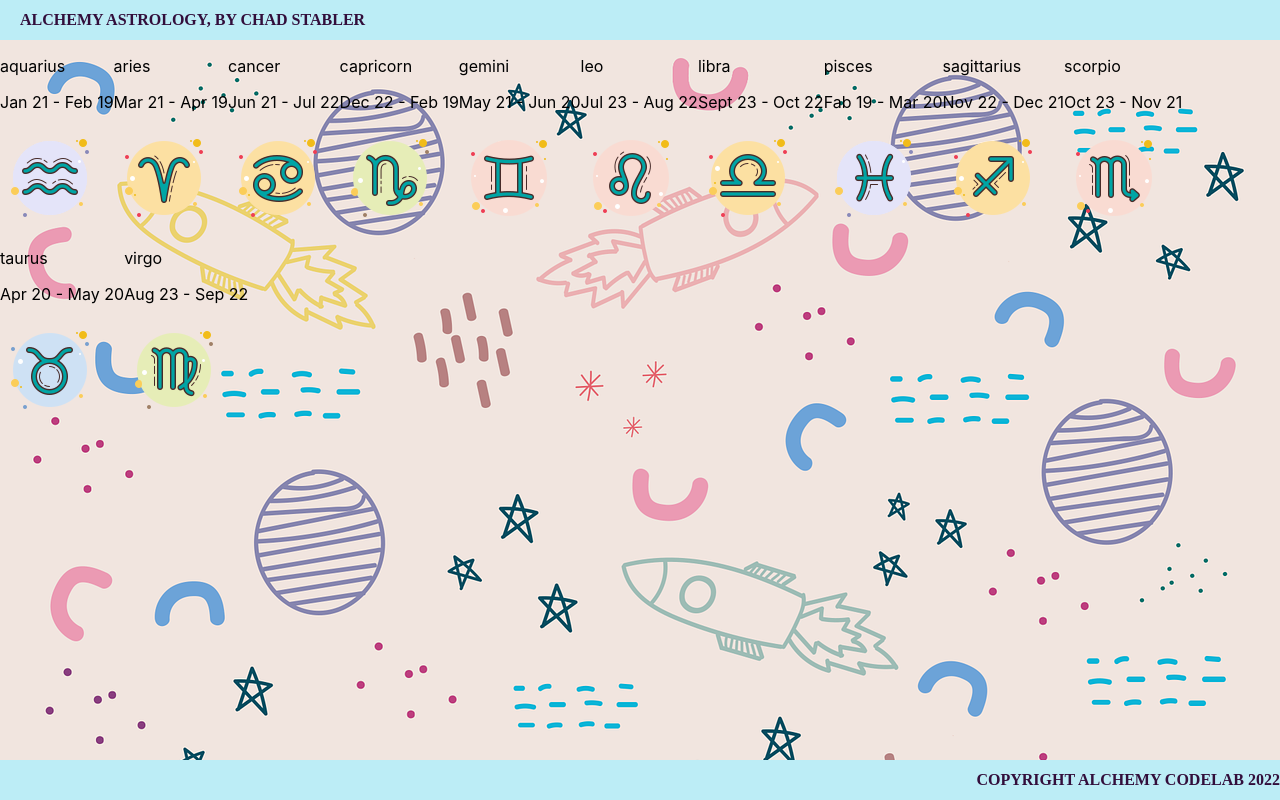
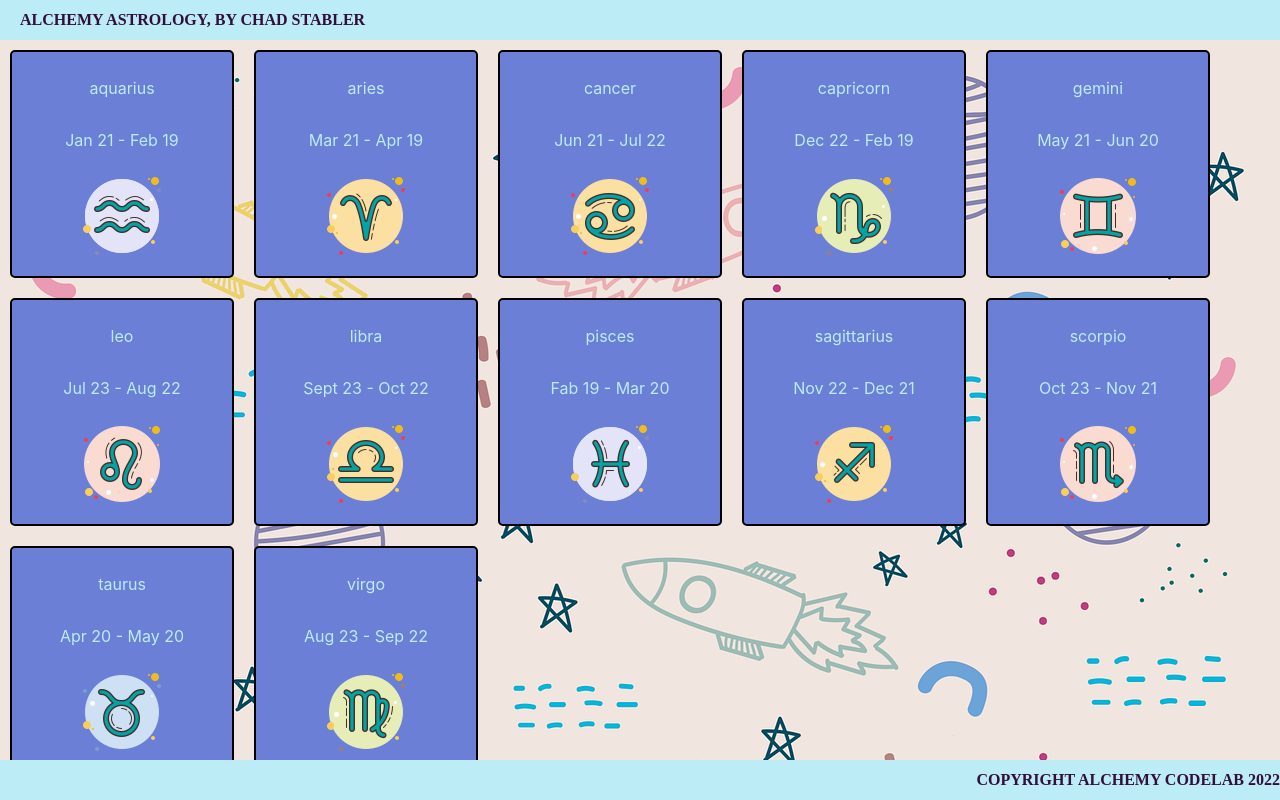
Before and after one commit to Chad-Stabler/zodiac, a React (Create React App) app: page / in a window 1280 px wide. Built offline with nearby package versions, Linux system fonts and the light colour scheme; a web font is replaced by a local one.

Commit message:
added class name for zodiac-card style to apply

```diff
--- a/src/ZodiacCard/ZodiacCard.css
+++ b/src/ZodiacCard/ZodiacCard.css
@@ -3,6 +3,7 @@
   background-color: var(--color2);
   margin: 10px;
   border-radius: 5px;
+  border: 2px solid black;
   display: flex;
   flex-direction: column;
   align-items: center;
--- a/src/ZodiacCard/ZodiacCard.js
+++ b/src/ZodiacCard/ZodiacCard.js
@@ -1,7 +1,7 @@
 import './ZodiacCard.css';
 
 export default function ZodiacCard({ name, dates }) {
-  return (<div>
+  return (<div className='zodiac-card'>
     <p>{name}</p>
     <p>{dates}</p>
     <img src={`/images/${name}.png`}/>
```
